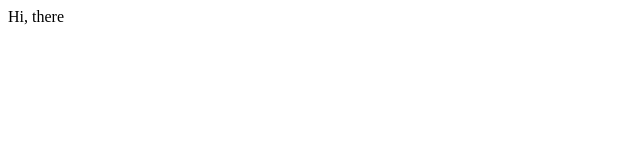
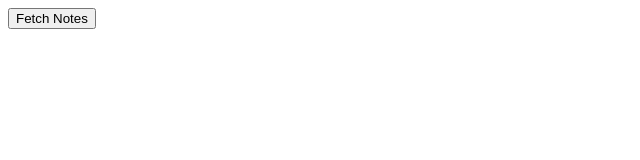
Before and after one commit to gglee89/td-notes-app-dynamodb-reactjs, a React (Create React App) app: page / in a window 1280 px wide. Shown: the top 160 px of the page, without its empty margins (0-640 px from the left). Built offline with nearby package versions, Linux system fonts and the light colour scheme.

Commit message:
feat: Integrate Reducers with App.tsx

```diff
--- a/src/actions/index.ts
+++ b/src/actions/index.ts
@@ -3,9 +3,18 @@ import { Dispatch } from 'redux';
 import { ActionTypes } from './types';
 
 export interface Note {
-    id: number,
+    user_id: string,
+    timestamp: number,
+    cat: string,
+    content: string,
+    expires: number,
+    note_id: number,
     title: string,
-    completed: boolean
+    user_name: string
+}
+
+interface Response {
+    Items: Note[]
 }
 
 export interface FetchNotesAction {
@@ -13,13 +22,13 @@ export interface FetchNotesAction {
     payload: Note[]
 }
 
-export const fetch = () => async (dispatch: Dispatch) => {
-    const url = 'localhost:3000/api/notes'
+export const fetchNotes = () => async (dispatch: Dispatch) => {
+    const url = 'http://localhost:3001/api/notes'
 
-    const { data } = await axios.get<Note[]>(url);
+    const { data } = await axios.get<Response>(url);
 
     dispatch<FetchNotesAction>({
         type: ActionTypes.fetchNotes,
-        payload: data
+        payload: data.Items
     })
 }
--- a/src/components/App.tsx
+++ b/src/components/App.tsx
@@ -1,13 +1,39 @@
 import React from 'react';
+import { connect } from 'react-redux';
+import { Note, fetchNotes } from '../actions';
+import { StoreState } from '../reducers';
 
 interface AppProps {
-    color?: string
+    notes: Note[];
+    fetchNotes(): any;
+
 }
 
-export class App extends React.Component<AppProps> {
+class _App extends React.Component<AppProps> {
+    onButtonClick = (): void => {
+        this.props.fetchNotes()
+    }
+
+    renderList = (): JSX.Element[] => {
+        return this.props.notes.map((note: Note) => {
+            return <div key={note.timestamp}>{note.title}</div>
+        })
+    }
+
     render() {
         return (
-            <div>Hi, there</div>
+            <div>
+                <button onClick={this.onButtonClick}>Fetch Notes</button>
+                {this.renderList()}
+            </div>
         )
     }
 }
+
+const mapStateToProps = (state: StoreState): { notes: Note[] } => {
+    return {
+        notes: state.notes
+    }
+}
+
+export const App = connect(mapStateToProps, { fetchNotes })(_App)
--- a/src/index.tsx
+++ b/src/index.tsx
@@ -53,4 +53,4 @@ const store = createStore(reducers, applyMiddleware(thunk));
 //     }
 // }
 
-ReactDOM.render(<Provider store={store}><App color="red" /></Provider>, document.querySelector('#root'));
+ReactDOM.render(<Provider store={store}><App /></Provider>, document.querySelector('#root'));
--- a/src/reducers/index.ts
+++ b/src/reducers/index.ts
@@ -1,5 +1,11 @@
 import { combineReducers } from "redux";
+import { notesReducer } from "./notes";
+import { Note } from '../actions';
 
-export const reducers = combineReducers({
-    counter: () => 1
+export interface StoreState {
+    notes: Note[]
+}
+
+export const reducers = combineReducers<StoreState>({
+    notes: notesReducer
 })
```
Also changed, not shown: src/reducers/notes.ts (line endings or trailing spaces).
